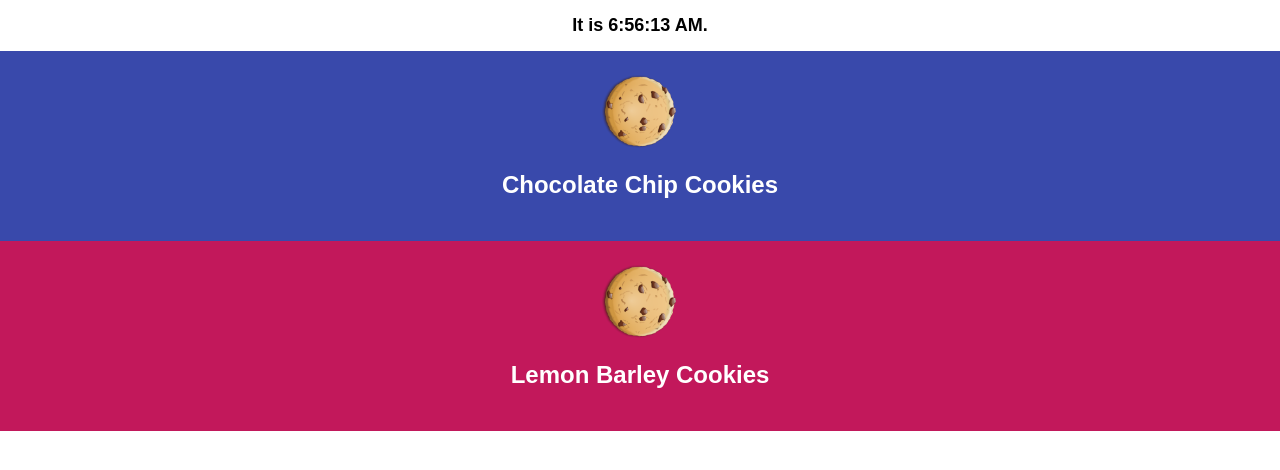
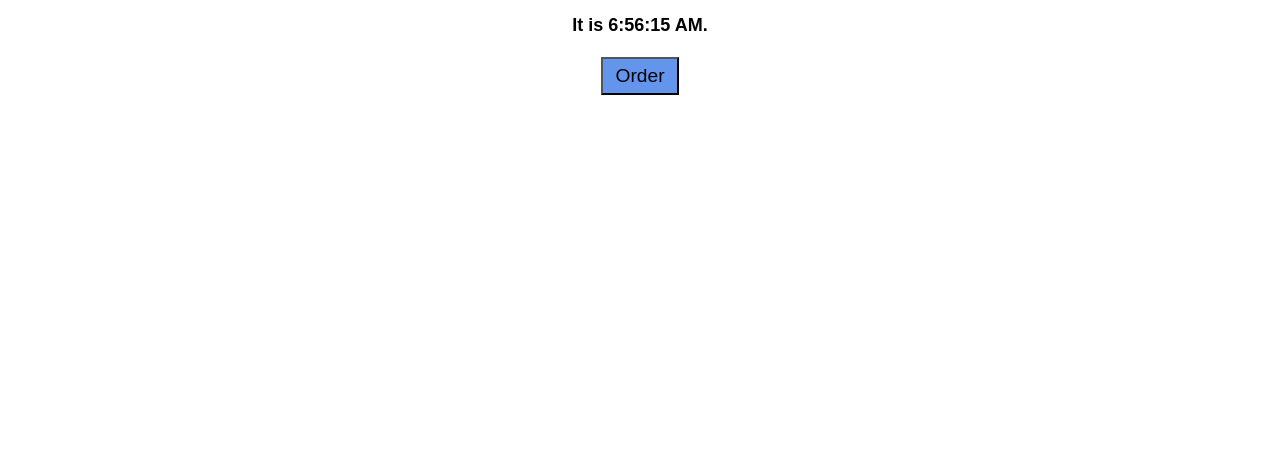
Before and after one commit to turtle96/cookies, a React (Create React App) app: page / in a window 1280 px wide. Shown: the top 470 px of the page. Built offline with nearby package versions, Linux system fonts and the light colour scheme.

Commit message:
set up an order button that orders new cookies set up order button styling

```diff
--- a/src/App.css
+++ b/src/App.css
@@ -25,3 +25,10 @@
   from { transform: rotate(0deg); }
   to { transform: rotate(360deg); }
 }
+
+.Button {
+  background-color: cornflowerblue;
+  font-size: larger;
+  padding: 6px 12px 6px;
+  margin: 6px;
+}
--- a/src/App.js
+++ b/src/App.js
@@ -1,6 +1,6 @@
 // All React components must act like pure functions with respect to their props.
 
-import React, { Component } from 'react';
+import React, {Component} from 'react';
 import './App.css';
 import Box from "./Box";
 import Clock from "./Clock";
@@ -10,8 +10,37 @@ class App extends Component {
     return (
       <div className="App">
         <Clock/>
-        <Box label="Chocolate Chip"/>
-        <Box label="Lemon Barley"/>
+        {/*<Box label="Chocolate Chip"/>*/}
+        {/*<Box label="Lemon Barley"/>*/}
+        <Order/>
+      </div>
+    );
+  }
+}
+
+class Order extends Component {
+  constructor(props) {
+    super(props);
+    this.state = {boxes: []};
+
+    // This binding is necessary to make `this` work in the callback
+    this.handleClick = this.handleClick.bind(this);
+  }
+
+  handleClick() {
+    this.setState({boxes: this.state.boxes.concat("Apple")});
+  }
+
+  render() {
+    console.log(this.state.boxes);
+    return (
+      <div>
+        {
+          this.state.boxes.map((item, index) => (
+            <Box key={index} label={item}/>
+          ))
+        }
+        <button onClick={this.handleClick} className="Button">Order</button>
       </div>
     );
   }
```
